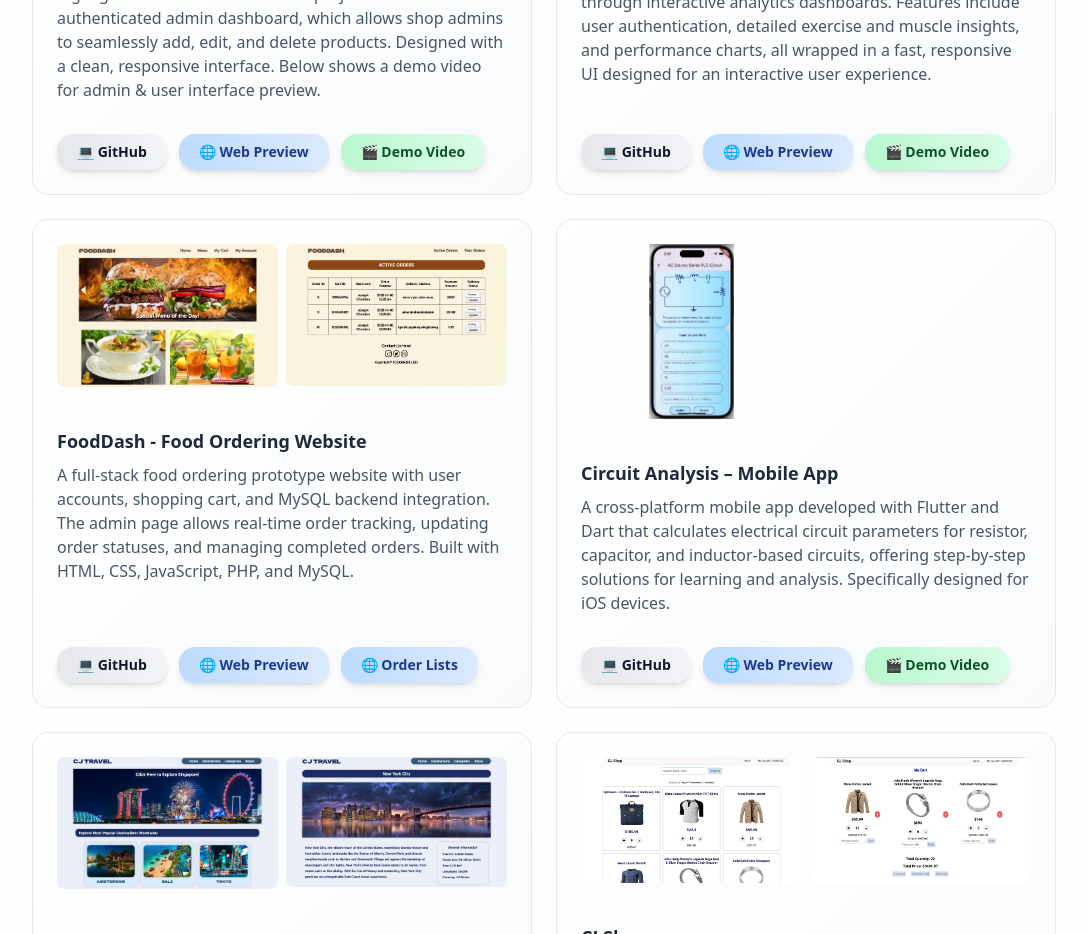
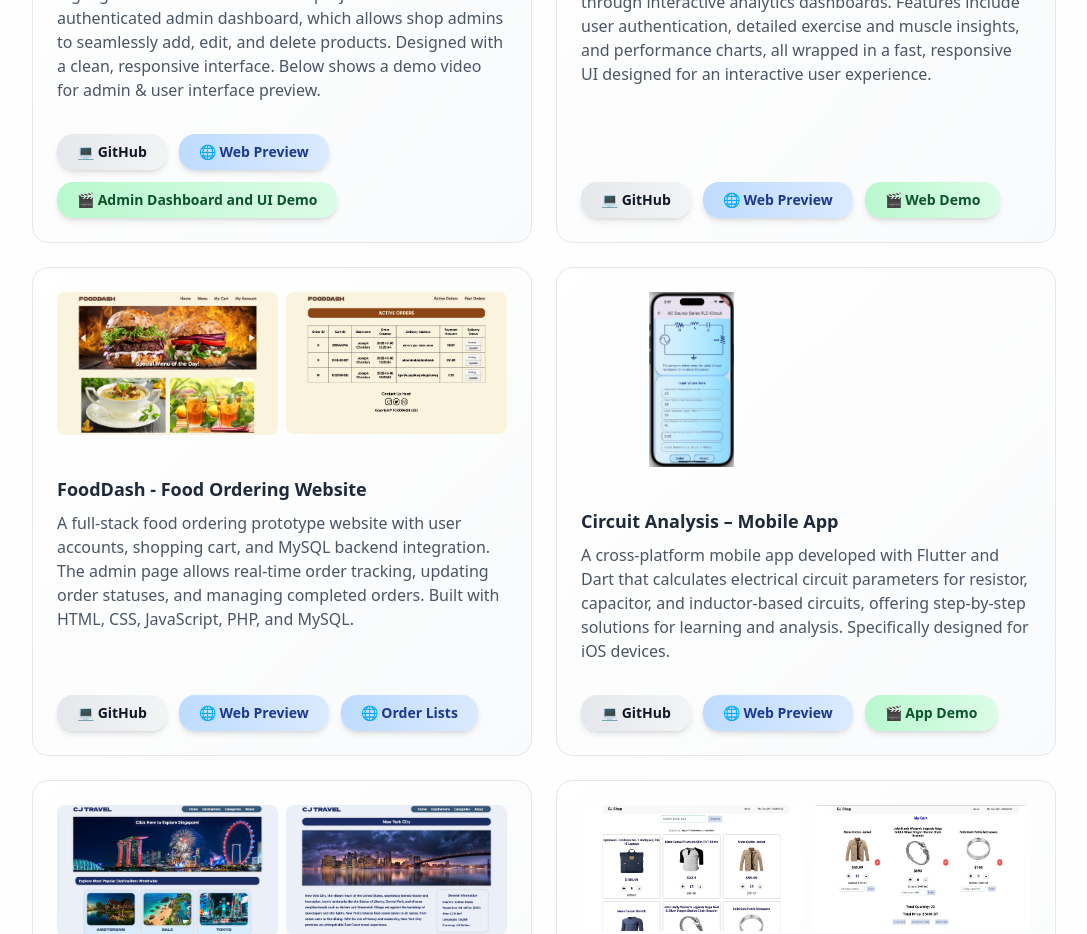
Before and after one commit to cjoseph001/personalweb, a React (Vite) app: page / in a window 1280 px wide. Shown: the part 1300-2234 px from the top of the page, without its empty margins (96-1183 px from the left). Built offline with nearby package versions, Linux system fonts and the light colour scheme.

Commit message:
update labels

```diff
--- a/src/pages/homepage.jsx
+++ b/src/pages/homepage.jsx
@@ -108,7 +108,10 @@ const HomePage = () => {
                     link: "https://melzer-site.vercel.app",
                   },
                 ],
-                adminDemo: "/videos/shopadmindemo.mp4",
+                adminDemo: {
+                  label: "Admin Dashboard and UI Demo",
+                  link: "/videos/shopadmindemo.mp4",
+                },
               },
 
               {
@@ -125,7 +128,10 @@ const HomePage = () => {
                     link: "https://myfitnessbuddy-delta.vercel.app",
                   },
                 ],
-                adminDemo: "/videos/myfitnessbuddy_demo.mp4",
+                adminDemo: {
+                  label: "Web Demo",
+                  link: "/videos/myfitnessbuddy_demo.mp4",
+                },
               },
 
               {
@@ -160,7 +166,10 @@ const HomePage = () => {
                     link: "https://circuitanalysismobileapp.vercel.app",
                   },
                 ],
-                adminDemo: "/videos/circuitappvideo.MP4",
+                adminDemo: {
+                  label: "App Demo",
+                  link: "/videos/circuitappvideo.MP4",
+                },
               },
               {
                 title: "CJ Travel Website",
@@ -240,12 +249,12 @@ const HomePage = () => {
                     ))}
                   {proj.adminDemo && (
                     <a
-                      href={proj.adminDemo}
+                      href={proj.adminDemo.link}
                       target="_blank"
                       rel="noopener noreferrer"
                       className="px-5 py-2 rounded-2xl bg-gradient-to-r from-green-200 to-green-100 text-green-900 font-semibold shadow-md hover:shadow-xl hover:scale-105 transform transition-all duration-300 backdrop-blur-md hover:from-green-300 hover:to-green-200"
                     >
-                      🎬 Demo Video
+                      🎬 {proj.adminDemo.label}
                     </a>
                   )}
                 </div>
```
